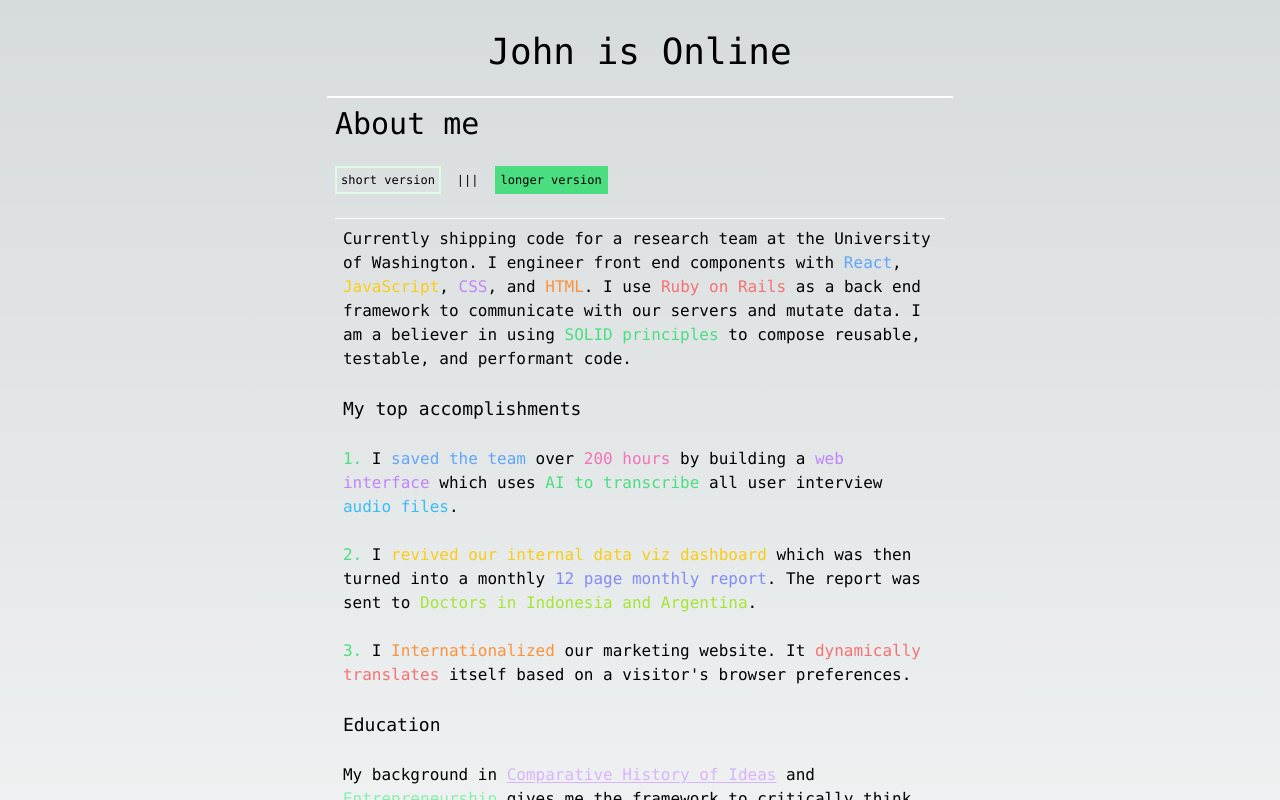
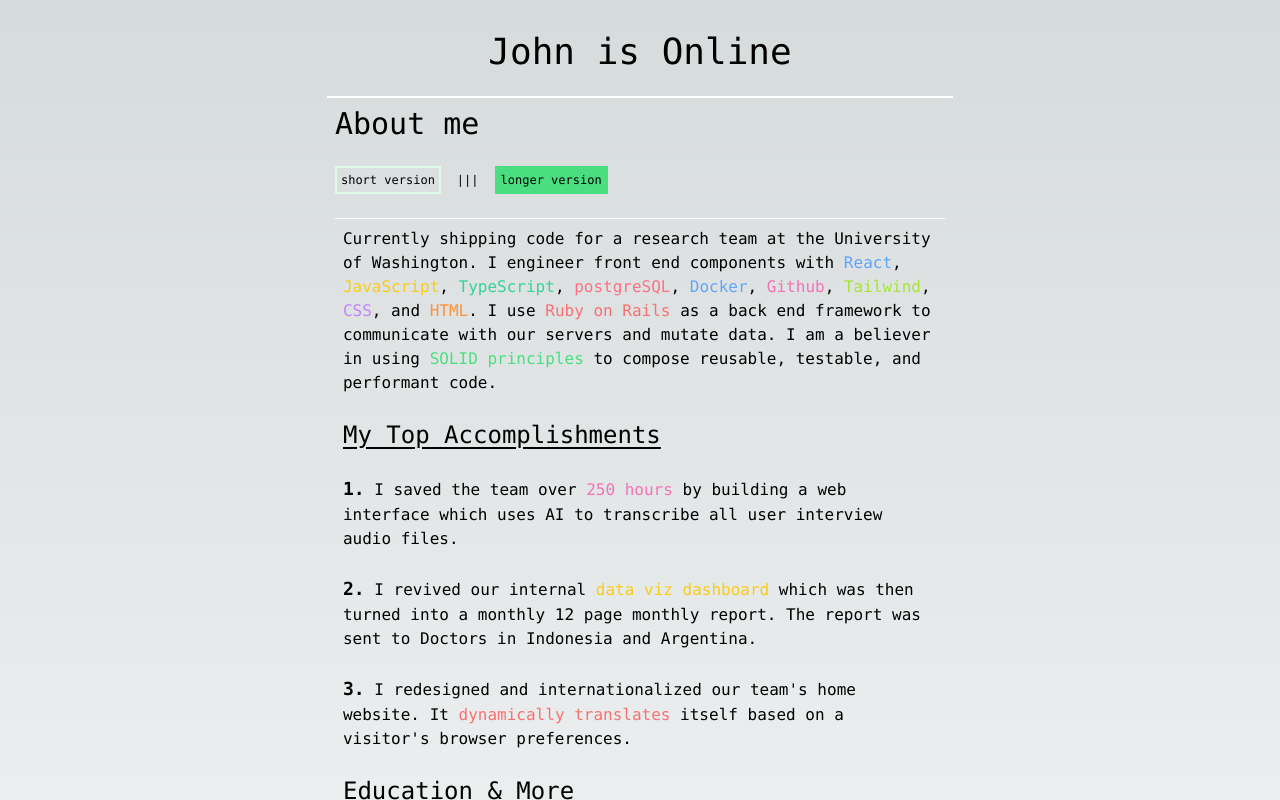
Before and after one commit to johnny2smooth/john-is-online, a Next.js app: page / in a window 1280 px wide. Both pictures are taken after a click on the button "longer version". Shown: the top 800 px of the page. Built offline with nearby package versions, Linux system fonts and the light colour scheme.

Commit message:
decluttered the text color and refined some wording

```diff
--- a/app/select-bio.tsx
+++ b/app/select-bio.tsx
@@ -71,38 +71,30 @@ function ShortBio() {
         <span className="text-orange-400">HTML</span>.
       </p>
       <ol className="stack">
-        <h2 className="text-lg">My top accomplishments</h2>
+        <h2 className="text-2xl underline underline-offset-4">
+          My Top Accomplishments
+        </h2>
         <li>
-          <span className="text-green-400">1.</span> I{' '}
-          <span className="text-blue-400">saved the team</span> over{' '}
-          <span className="text-pink-400">200 hours</span> by building a{' '}
-          <span className="text-purple-400">web interface</span> which uses{' '}
-          <span className="text-green-400">AI to transcribe</span> all user
-          interview <span className="text-sky-400">audio files</span>.
+          <span className="text-lg font-bold">1.</span> I saved the team over{' '}
+          <span className="text-pink-400">250 hours</span> by building a web
+          interface which uses AI to transcribe all user interview audio files.
         </li>
         <li>
-          <span className="text-green-400">2.</span> I{' '}
-          <span className="text-yellow-400">
-            revived our internal data viz dashboard
-          </span>{' '}
-          which was then turned into a monthly{' '}
-          <span className="text-indigo-400">12 page monthly report</span>. The
-          report was sent to{' '}
-          <span className="text-lime-400">
-            {' '}
-            Doctors in Indonesia and Argentina
-          </span>
-          .
+          <span className="text-lg font-bold">2.</span> I revived our internal{' '}
+          <span className="text-yellow-400">data viz dashboard</span> which was
+          then turned into a monthly 12 page monthly report. The report was sent
+          to Doctors in Indonesia and Argentina.
         </li>
         <li>
-          <span className="text-green-400">3.</span> I{' '}
-          <span className="text-orange-400">Internationalized</span> our
-          marketing website. It{' '}
+          <span className="text-lg font-bold">3.</span> I redesigned and
+          internationalized our team&apos;s home website. It{' '}
           <span className="text-red-400">dynamically translates</span> itself
           based on a visitor&apos;s browser preferences.
         </li>
       </ol>
-      <h2 className="text-lg">Education</h2>
+      <h2 className="text-2xl underline underline-offset-4">
+        Education & More
+      </h2>
       <p>
         I studied{' '}
         <span className="text-purple-300">
@@ -125,9 +117,7 @@ function ShortBio() {
         .{' '}
       </p>
       <p>
-        I spend my <span className="text-red-400">free time</span> studying
-        software and{' '}
-        <span className="text-blue-400">building personal projects</span> so
+        I spend my free time studying software and building personal projects so
         that I can become a great developer.
       </p>
     </>
@@ -142,6 +132,11 @@ function LongBio() {
         Washington. I engineer front end components with{' '}
         <span className="text-blue-400">React</span>,{' '}
         <span className="text-yellow-400">JavaScript</span>,{' '}
+        <span className="text-emerald-400">TypeScript</span>,{' '}
+        <span className="text-rose-400">postgreSQL</span>,{' '}
+        <span className="text-blue-400">Docker</span>,{' '}
+        <span className="text-pink-400">Github</span>,{' '}
+        <span className="text-lime-400">Tailwind</span>,{' '}
         <span className="text-purple-400">CSS</span>, and{' '}
         <span className="text-orange-400">HTML</span>. I use{' '}
         <span className="text-red-400">Ruby on Rails</span> as a back end
@@ -151,38 +146,30 @@ function LongBio() {
         reusable, testable, and performant code.
       </p>
       <ol className="stack">
-        <h2 className="text-lg">My top accomplishments</h2>
+        <h2 className="text-2xl underline underline-offset-4">
+          My Top Accomplishments
+        </h2>
         <li>
-          <span className="text-green-400">1.</span> I{' '}
-          <span className="text-blue-400">saved the team</span> over{' '}
-          <span className="text-pink-400">200 hours</span> by building a{' '}
-          <span className="text-purple-400">web interface</span> which uses{' '}
-          <span className="text-green-400">AI to transcribe</span> all user
-          interview <span className="text-sky-400">audio files</span>.
+          <span className="text-lg font-bold">1.</span> I saved the team over{' '}
+          <span className="text-pink-400">250 hours</span> by building a web
+          interface which uses AI to transcribe all user interview audio files.
         </li>
         <li>
-          <span className="text-green-400">2.</span> I{' '}
-          <span className="text-yellow-400">
-            revived our internal data viz dashboard
-          </span>{' '}
-          which was then turned into a monthly{' '}
-          <span className="text-indigo-400">12 page monthly report</span>. The
-          report was sent to{' '}
-          <span className="text-lime-400">
-            {' '}
-            Doctors in Indonesia and Argentina
-          </span>
-          .
+          <span className="text-lg font-bold">2.</span> I revived our internal{' '}
+          <span className="text-yellow-400">data viz dashboard</span> which was
+          then turned into a monthly 12 page monthly report. The report was sent
+          to Doctors in Indonesia and Argentina.
         </li>
         <li>
-          <span className="text-green-400">3.</span> I{' '}
-          <span className="text-orange-400">Internationalized</span> our
-          marketing website. It{' '}
+          <span className="text-lg font-bold">3.</span> I redesigned and
+          internationalized our team&apos;s home website. It{' '}
           <span className="text-red-400">dynamically translates</span> itself
           based on a visitor&apos;s browser preferences.
         </li>
       </ol>
-      <h2 className="text-lg">Education</h2>
+      <h2 className="text-2xl underline underline-offset-4">
+        Education & More
+      </h2>
       <p>
         My background in{' '}
         <span className="text-purple-300">
@@ -191,15 +178,6 @@ function LongBio() {
             className="underline underline-offset-2"
           >
             Comparative History of Ideas
-          </a>
-        </span>{' '}
-        and{' '}
-        <span className="text-green-300">
-          <a
-            href="https://foster.uw.edu/centers/buerk-ctr-entrepreneurship/undergraduate-entrepreneurship/"
-            className="underline underline-offset-2"
-          >
-            Entrepreneurship
           </a>
         </span>{' '}
         gives me the framework to critically think through problem solving &
@@ -218,6 +196,21 @@ function LongBio() {
         possibilities what a programmer can create, and I was hooked.
       </p>
       <p>
+        Studying{' '}
+        <span className="text-green-300">
+          <a
+            href="https://foster.uw.edu/centers/buerk-ctr-entrepreneurship/undergraduate-entrepreneurship/"
+            className="underline underline-offset-2"
+          >
+            Entrepreneurship
+          </a>
+        </span>{' '}
+        gives me a customer-centric framework to create products with. First and
+        foremost, I want to solve User problems. As a developer, I&apos;ve found
+        it incredibly valuable to iterate the product based on what my users are
+        saying.
+      </p>
+      <p>
         I am <span className="text-emerald-400">obsessed</span> with coding. Not
         in a weird way... but I am VERY inspired by what I see around me. I
         research new technologies and frameworks like Next.js and Solid.js,
@@ -230,7 +223,7 @@ function LongBio() {
           Exercism
         </a>
         . Most of all, I like to build stuff in my own time. I practice every
-        day so that I can be a great teammate and make an impact.
+        day so that I can be a great teammate and make impact contributions.
       </p>
     </>
   );
```
